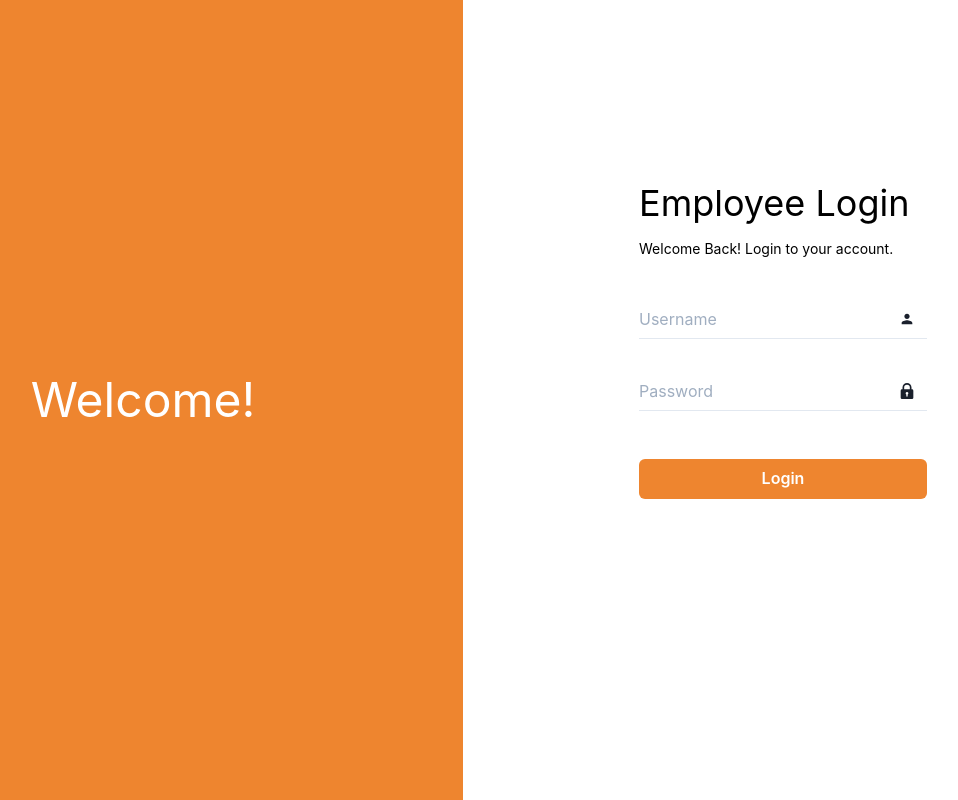
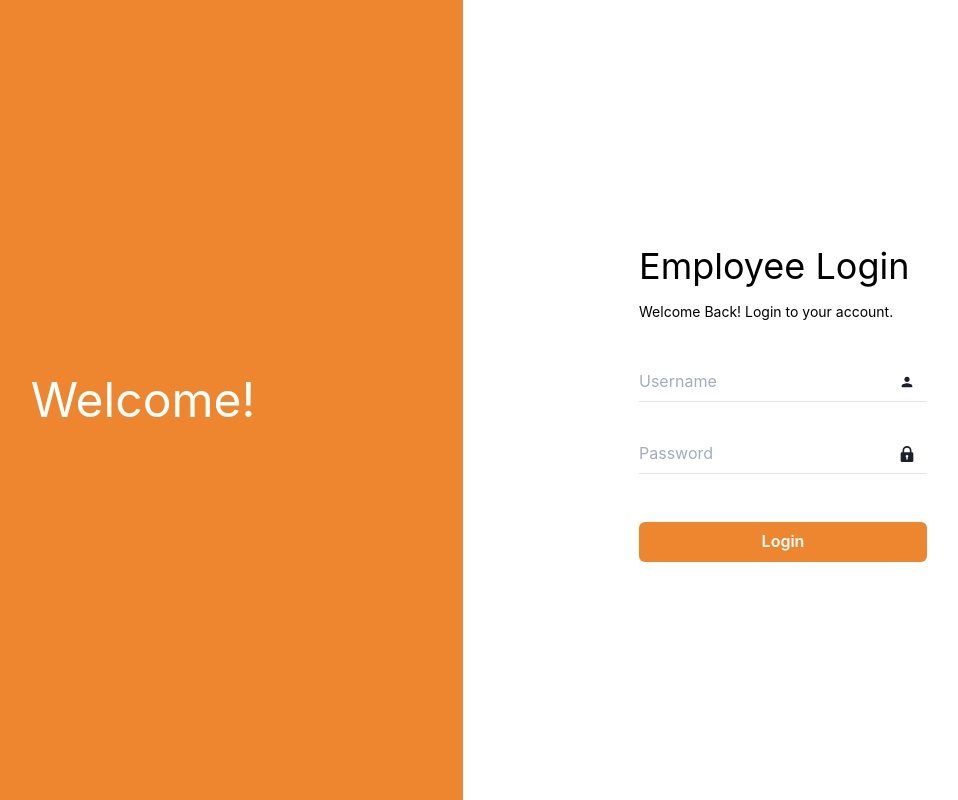
Before and after one commit to winnieli1129/cs348-project, a React (Create React App) app in the folder frontend/: page / in a window 1280 px wide. Shown: the whole page, without its empty margins (177-1135 px from the left). Built offline with nearby package versions, Linux system fonts and the light colour scheme.

Commit message:
[mod] set justify="center"

```diff
--- a/frontend/src/pages/EmployeeLogin.tsx
+++ b/frontend/src/pages/EmployeeLogin.tsx
@@ -38,7 +38,7 @@ const EmployeeLogin = () => {
                     Welcome!
                 </Text>
             </Flex>
-            <Flex w="50%" direction="column" p={44}>
+            <Flex w="50%" direction="column" p={44} justify="center">
                 <Flex mb="2">
                     <Text fontSize='4xl' color='black'>
                         Employee Login
```
